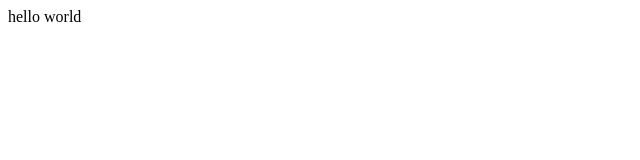
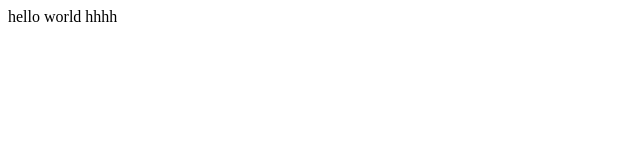
Before and after one commit to piyush77-dev/my_first_demo_program, a plain HTML site: page index.html in a window 1280 px wide. Shown: the full height of the page, 0-640 px from the left. Drawn offline with Linux system fonts and the light colour scheme.

Commit message:
index.html

```diff
--- a/index.html
+++ b/index.html
@@ -1 +1 @@
-<p>hello world</p>
+<p>hello world hhhh</p>
```
